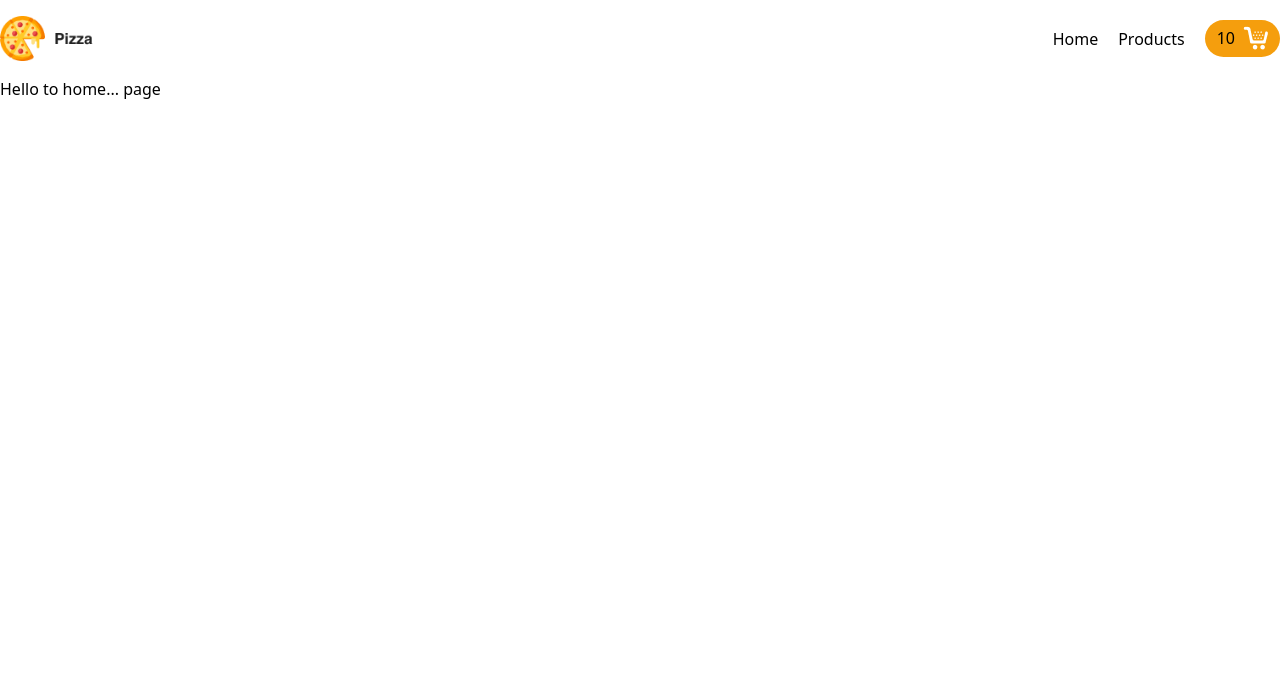
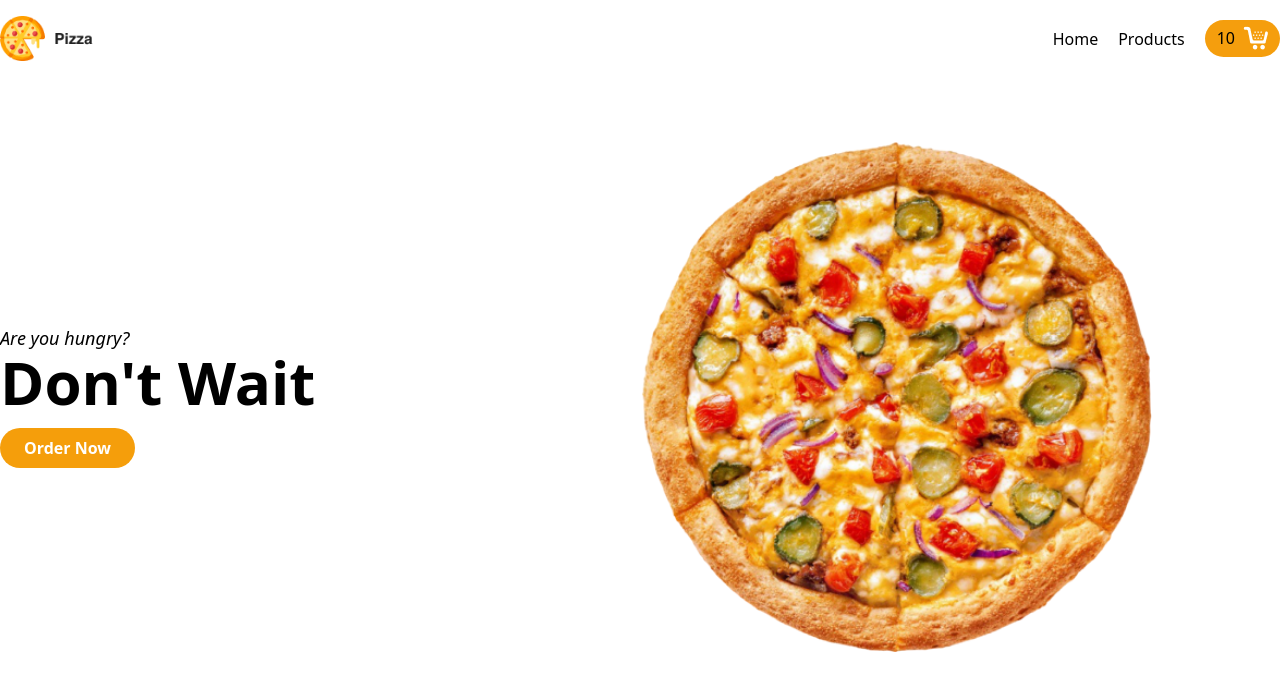
Before and after one commit to SouravBarman001/React-cart, a React (Create React App) app: page / in a window 1280 px wide. Shown: the top 690 px of the page. Built offline with nearby package versions, Linux system fonts and the light colour scheme.

Commit message:
home page header added

```diff
--- a/src/pages/Home.js
+++ b/src/pages/Home.js
@@ -1,6 +1,26 @@
 const Home=()=>{
-return <h1>Hello to home... page</h1>
+return(
+
+<div className="hero py-16">
+
+<div className="container mx-auto flex items-center justify-between">
+
+ <div className="w-1/2">
+
+  <h6 className="text-lg"><em>Are you hungry?</em></h6>
+  <h1 className="text-3xl md:text-6xl font-bold">Don't Wait</h1>
+  <button className="px-6 py-2 rounded-full text-white font-bold mt-4 bg-yellow-500 hover:bg-yellow-600">Order Now</button>
+ </div>
+ <div className="w-1/2">
+   <img className="w-4/5" src="/images/pizza.png" alt="pizza" />
+
+ </div>
+</div>
+
+</div>
 
 
+
+)
 }
 export default Home;
```
